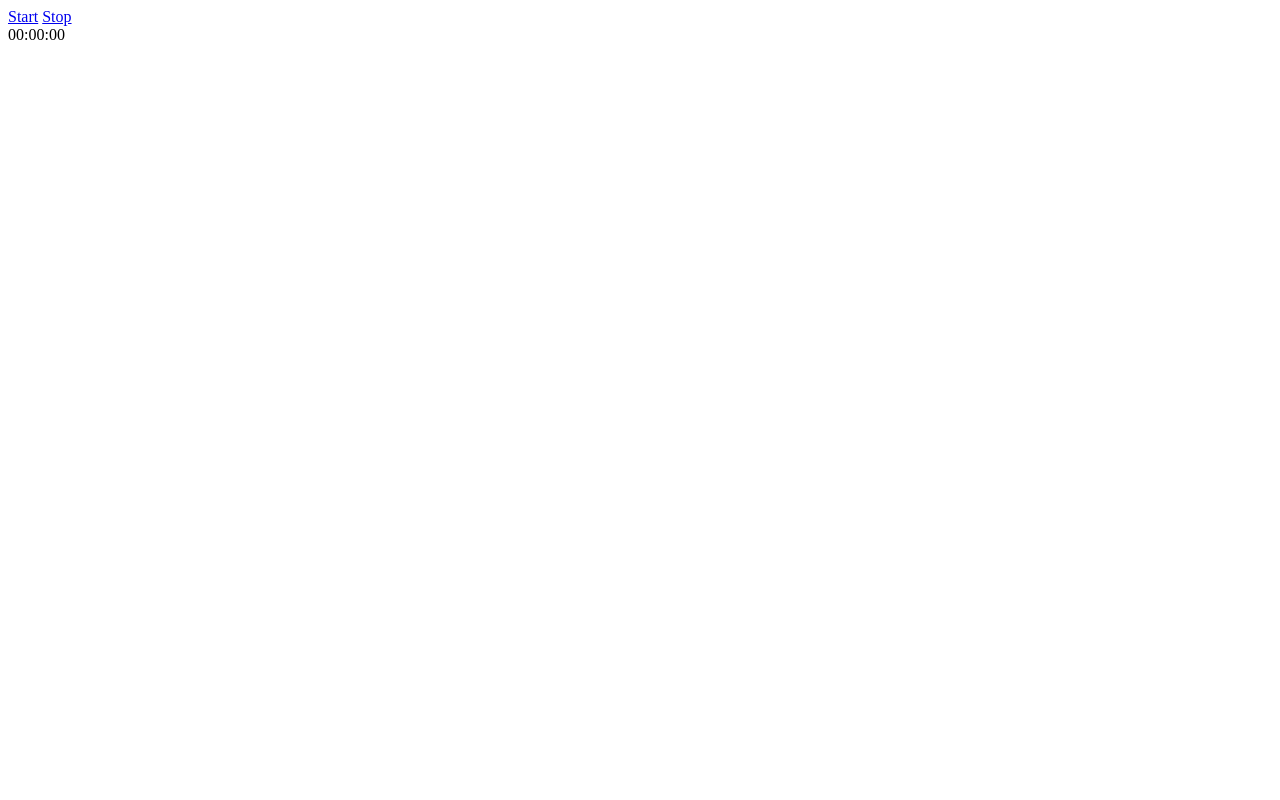
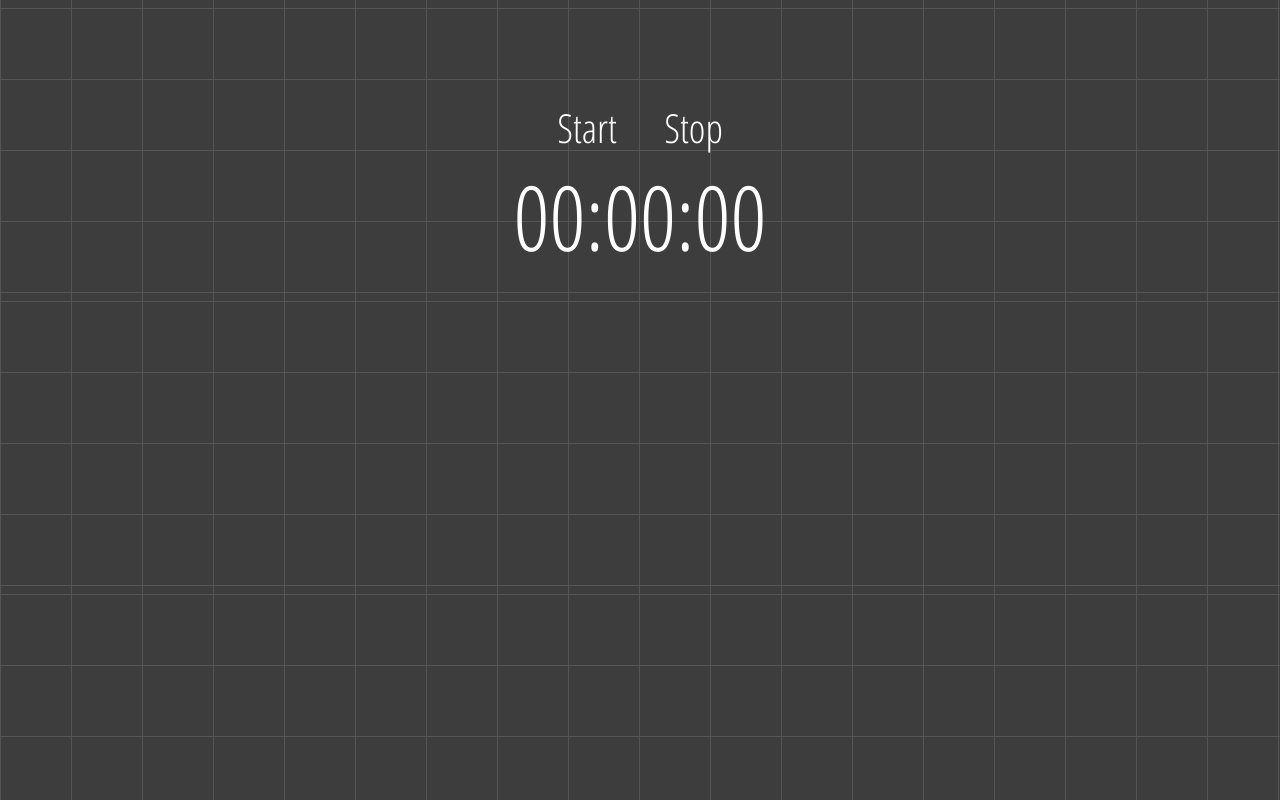
Before and after one commit to Siemik/stopwatch, a website: page index.html in a window 1280 px wide. Drawn offline with nearby package versions, Linux system fonts and the light colour scheme; files that its build step writes are made by us from their sources.

Commit message:
Added and linked styles

```diff
--- a/index.html
+++ b/index.html
@@ -3,7 +3,8 @@
   <head>
     <meta charset="UTF-8" />
     <title>Timer!</title>
-    <link rel="stylesheet" type="text/css" href="styles.css">
+    <link href="https://fonts.googleapis.com/css?family=Open+Sans+Condensed:300&display=swap" rel="stylesheet">
+    <link rel="stylesheet" type="text/css" href="css/styles.css">
   </head>
   <body>
     <nav class="controls">
--- a/sass/styles.scss
+++ b/sass/styles.scss
@@ -0,0 +1,19 @@
+body {
+  background: repeating-linear-gradient(0deg, rgb(85, 85, 85) 0px, rgb(85, 85, 85) 1px,transparent 1px, transparent 71px),repeating-linear-gradient(90deg, rgb(85, 85, 85) 0px, rgb(85, 85, 85) 1px,transparent 1px, transparent 71px),linear-gradient(90deg, hsl(99,0%,24%),hsl(99,0%,24%));
+  font-family: 'Open Sans Condensed', sans-serif;
+}
+.button {
+  text-decoration: none;
+  color: white;
+  margin: 20px;
+}
+.controls {
+  margin-top: 100px;
+  font-size: 40px;
+  text-align: center;
+}
+.stopwatch {
+  font-size: 90px;
+  color: white;
+  text-align: center;
+}
```
Also changed, not shown: css/styles.css, 1 other file.
